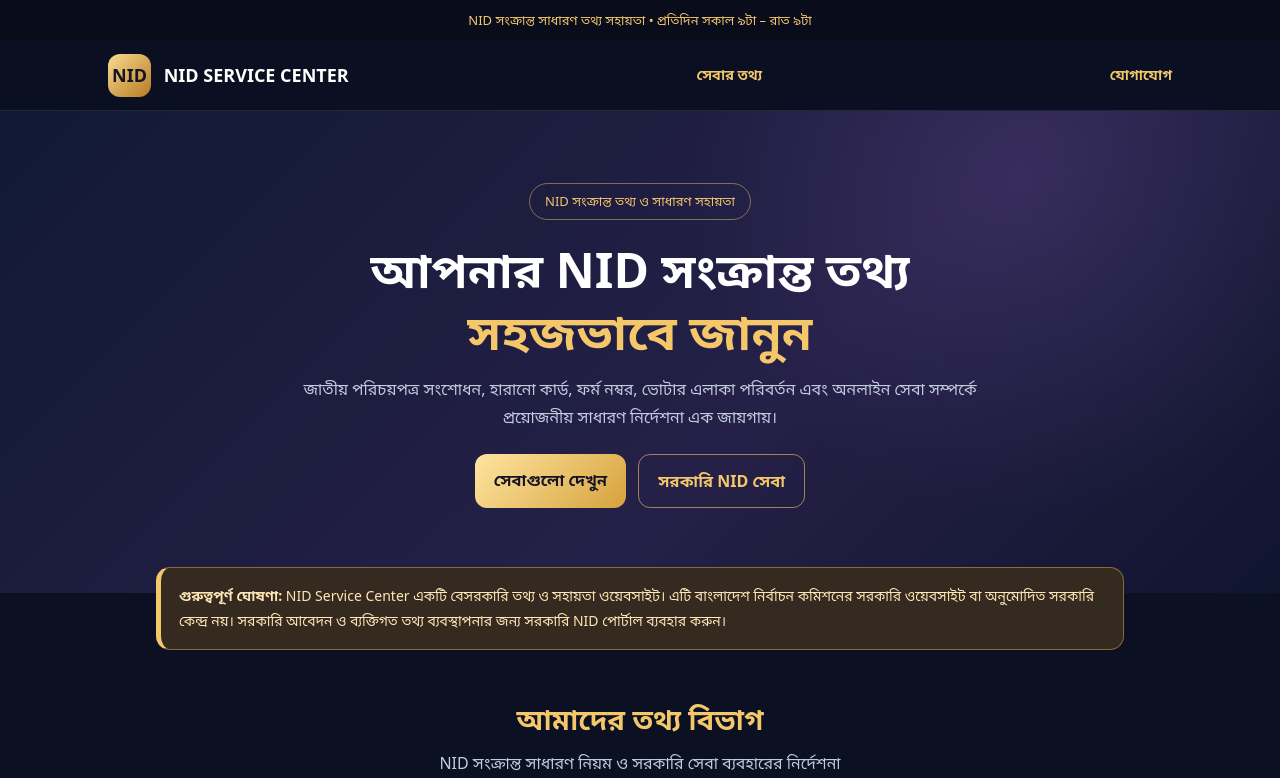
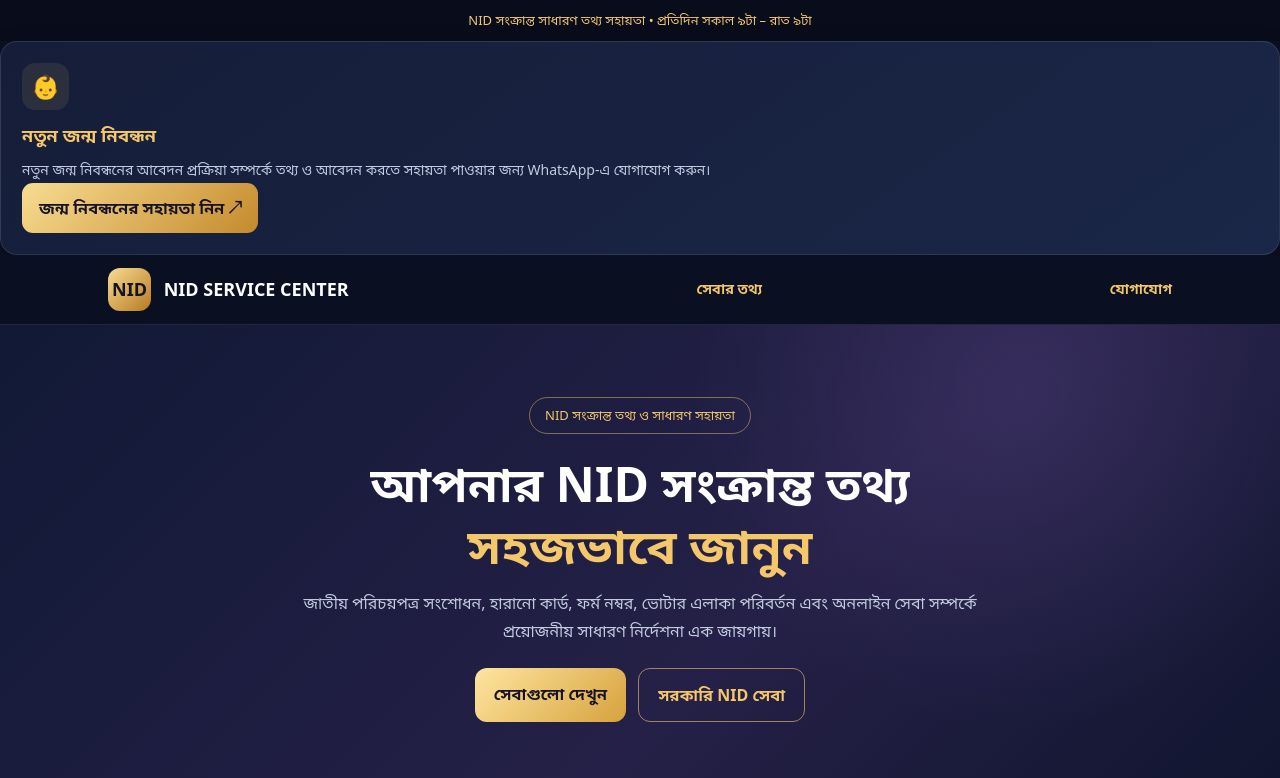
Before and after one commit to mollamdsakil100-star/nid-service-center, a plain HTML site: page index.html in a window 1280 px wide. Shown: the top 778 px of the page. Drawn offline with Linux system fonts and the light colour scheme.

Commit message:
Update index.html

```diff
--- a/index.html
+++ b/index.html
@@ -265,6 +265,17 @@ footer {
   NID সংক্রান্ত সাধারণ তথ্য সহায়তা • প্রতিদিন সকাল ৯টা – রাত ৯টা
 </div>
 
+<article class="card">
+  <div class="ico">👶</div>
+  <h3>নতুন জন্ম নিবন্ধন</h3>
+  <p>নতুন জন্ম নিবন্ধনের আবেদন প্রক্রিয়া সম্পর্কে তথ্য ও আবেদন করতে সহায়তা পাওয়ার জন্য WhatsApp-এ যোগাযোগ করুন।</p>
+  <a class="official"
+     href="https://wa.me/8801842412013?text=%E0%A6%86%E0%A6%B8%E0%A6%B8%E0%A6%BE%E0%A6%B2%E0%A6%BE%E0%A6%AE%E0%A7%81%20%E0%A6%86%E0%A6%B2%E0%A6%BE%E0%A6%87%E0%A6%95%E0%A7%81%E0%A6%AE%E0%A5%A4%20%E0%A6%86%E0%A6%AE%E0%A6%BF%20%E0%A6%A8%E0%A6%A4%E0%A7%81%E0%A6%A8%20%E0%A6%9C%E0%A6%A8%E0%A7%8D%E0%A6%AE%20%E0%A6%A8%E0%A6%BF%E0%A6%AC%E0%A6%A8%E0%A7%8D%E0%A6%A7%E0%A6%A8%E0%A7%87%E0%A6%B0%20%E0%A6%86%E0%A6%AC%E0%A7%87%E0%A6%A6%E0%A6%A8%E0%A7%87%20%E0%A6%B8%E0%A6%B9%E0%A6%BE%E0%A7%9F%E0%A6%A4%E0%A6%BE%20%E0%A6%9A%E0%A6%BE%E0%A6%87%E0%A5%A4"
+     target="_blank" rel="noopener">
+    জন্ম নিবন্ধনের সহায়তা নিন ↗
+  </a>
+</article>
+
 <header>
   <div class="nav">
     <div class="brand"><span>NID</span> NID SERVICE CENTER</div>
```
